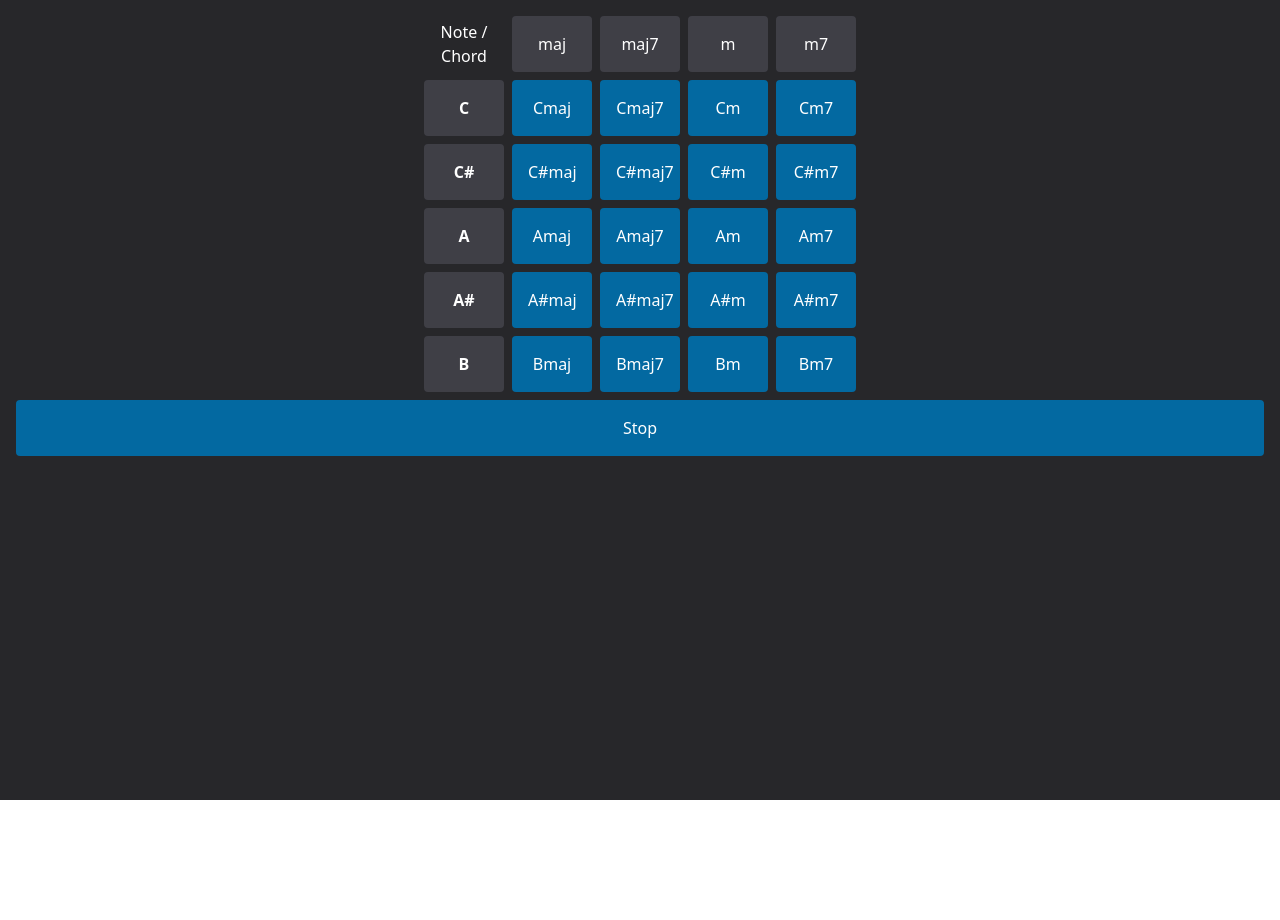
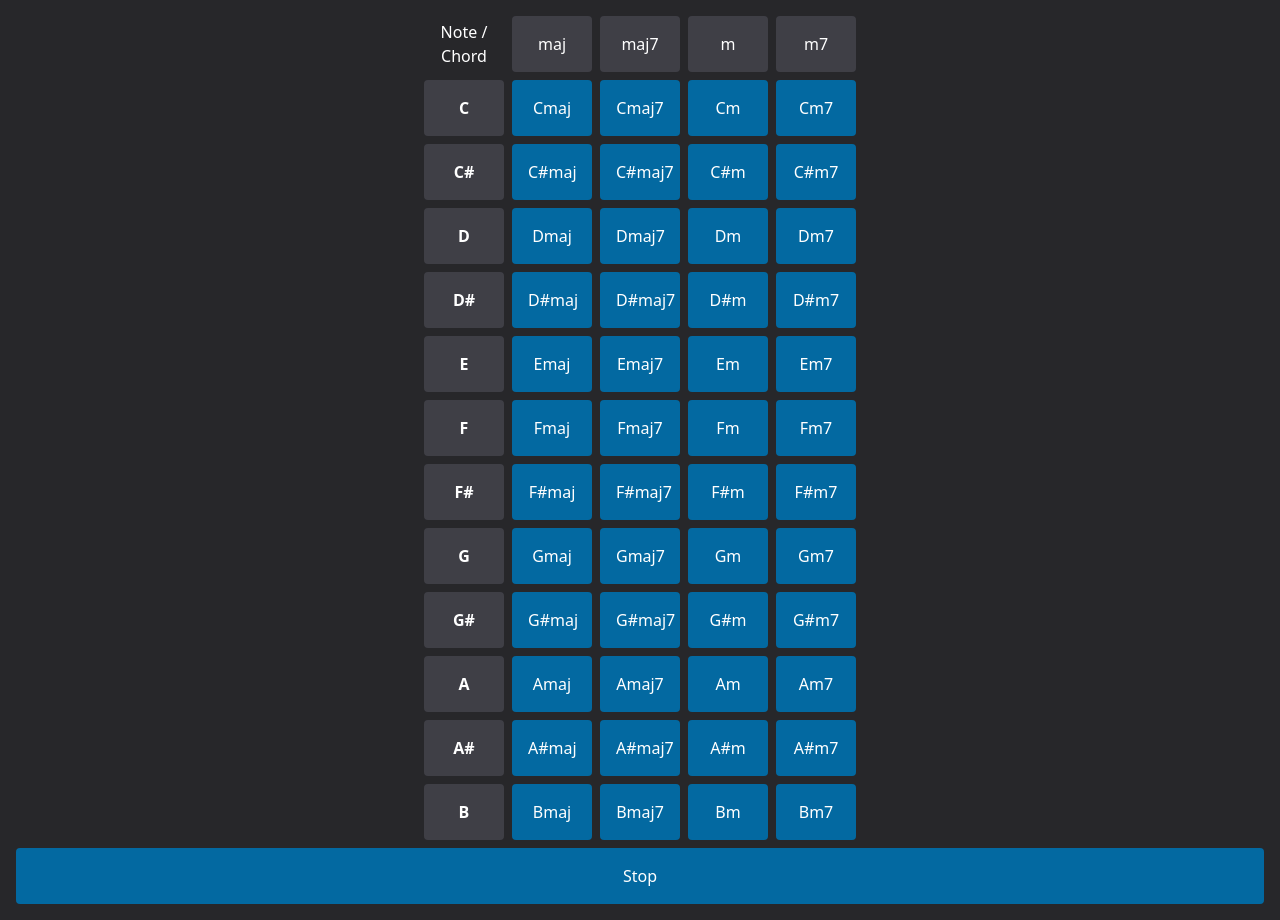
Before and after one commit to molul/chordtoy_react, a React (Vite) app: page / in a window 1280 px wide. Before the commit the page ends 800 px from the top, so only its background shows below. Built offline with nearby package versions, Linux system fonts and the light colour scheme.

Commit message:
All chords are now calculated

```diff
--- a/src/components/ChordList.jsx
+++ b/src/components/ChordList.jsx
@@ -1,12 +1,12 @@
 import { useState } from "react";
 
 import * as Tone from "tone";
-import { chords } from "../data/chords";
 import Chord from "./Chord";
 
 const synth = new Tone.PolySynth(Tone.Synth).toDestination();
 const now = Tone.now();
 const notes = ["C", "C#", "D", "D#", "E", "F", "F#", "G", "G#", "A", "A#", "B"];
+const chordTypes = ["maj", "maj7", "m", "m7"];
 
 const ChordList = () => {
   const [currentTones, setCurrentTones] = useState([]);
@@ -18,8 +18,9 @@ const ChordList = () => {
   //play a middle 'C' for the duration of an 8th note
   const play = (chordNote, chordType) => {
     stopCurrentNotes();
-    calculateChord(chordNote, chordType);
-    const chordToPlay = chords[chordNote][chordType];
+    // calculateChord(chordNote, chordType);
+    const chordToPlay = calculateChord(chordNote, chordType);
+    // const chordToPlay = chords[chordNote][chordType];
 
     setCurrentTones(chordToPlay);
 
@@ -30,32 +31,70 @@ const ChordList = () => {
     }, 1);
   };
 
-  const getRelativeNote = (note, semitones) => {
+  const playNote = (note) => {
+    stopCurrentNotes();
+    setCurrentTones([note + "4"]);
+
+    setTimeout(() => {
+      synth.triggerAttack([note + "4"], now);
+    }, 1);
+  };
+
+  const getRelativeNote = (note, semitones, baseOctave) => {
     let relNoteIndex = notes.indexOf(note) + semitones;
-    if (relNoteIndex > notes.length) {
+    let relNoteOctave = baseOctave;
+    if (relNoteIndex >= notes.length) {
       relNoteIndex -= notes.length;
+      relNoteOctave = baseOctave + 1;
     }
-
-    // console.log("REL NOTE INDEX: " + relNoteIndex);
-    // console.log("REL NOTE: " + notes[relNoteIndex]);
     const relNote = notes[relNoteIndex];
-    return { index: relNoteIndex, note: relNote };
+    return { index: relNoteIndex, note: relNote, octave: relNoteOctave };
   };
 
   const calculateChord = (note, chordType) => {
-    const noteIndex = notes.indexOf(note);
-    const baseOctave = noteIndex <= 2 ? 4 : 5;
-    console.log("BASE OCTAVE: " + baseOctave);
-    console.log("NOTE INDEX: " + noteIndex);
+    const baseOctave = 4;
+    // console.log("BASE OCTAVE: " + baseOctave);
+    // console.log("NOTE: " + note + baseOctave);
+    const notes = [note + baseOctave.toString()];
     if (chordType === "maj") {
-      let relNote = getRelativeNote(note, 4);
-      console.log(relNote.index);
-      console.log(relNote.note);
+      let relNote1 = getRelativeNote(note, 4, baseOctave);
+      let relNote2 = getRelativeNote(note, 7, baseOctave);
+      notes.push(
+        relNote1.note + relNote1.octave,
+        relNote2.note + relNote2.octave
+      );
     }
-    return note;
+    if (chordType === "maj7") {
+      let relNote1 = getRelativeNote(note, 4, baseOctave);
+      let relNote2 = getRelativeNote(note, 7, baseOctave);
+      let relNote3 = getRelativeNote(note, 11, baseOctave);
+      notes.push(
+        relNote1.note + relNote1.octave,
+        relNote2.note + relNote2.octave,
+        relNote3.note + relNote3.octave
+      );
+    }
+    if (chordType === "m") {
+      let relNote1 = getRelativeNote(note, 3, baseOctave);
+      let relNote2 = getRelativeNote(note, 7, baseOctave);
+      notes.push(
+        relNote1.note + relNote1.octave,
+        relNote2.note + relNote2.octave
+      );
+    }
+    if (chordType === "m7") {
+      let relNote1 = getRelativeNote(note, 3, baseOctave);
+      let relNote2 = getRelativeNote(note, 7, baseOctave);
+      let relNote3 = getRelativeNote(note, 10, baseOctave);
+      notes.push(
+        relNote1.note + relNote1.octave,
+        relNote2.note + relNote2.octave,
+        relNote3.note + relNote3.octave
+      );
+    }
+
+    return notes;
   };
-
-  const chordTypes = ["maj", "maj7", "m", "m7"];
 
   return (
     <div className="flex flex-col gap-2 items-center justify-center">
@@ -73,13 +112,16 @@ const ChordList = () => {
         ))}
       </div>
 
-      {Object.keys(chords).map((chordNote, index) => {
+      {notes.map((chordNote, index) => {
         return (
           <div key={index} className="flex flex-row gap-2 items-center">
-            <div className=" bg-zinc-700 text-center rounded cursor-pointer text-xs lg:text-base w-14 lg:w-20 px-2 lg:px-4 py-4 font-bold">
+            <div
+              className=" bg-zinc-700 hover:bg-zinc-600 transition-colors text-center rounded cursor-pointer text-xs lg:text-base w-14 lg:w-20 px-2 lg:px-4 py-4 font-bold"
+              onClick={() => playNote(chordNote)}
+            >
               {chordNote}
             </div>
-            {Object.keys(chords[chordNote]).map((chordType, index2) => {
+            {chordTypes.map((chordType, index2) => {
               return (
                 <div key={`${index}-${index2}`}>
                   <Chord
--- a/src/data/chords.js
+++ b/src/data/chords.js
@@ -11,6 +11,23 @@ export const chords = {
     m: ["C#4", "E4", "G#4"],
     m7: ["C#4", "E4", "G#4", "B4"],
   },
+  D: {
+    maj: ["D4", "F#4", "A4"],
+    maj7: ["D4", "F#4", "A4", "C#4"],
+    m: ["D4", "F4", "A4"],
+    m7: ["D4", "F4", "A4", "C4"],
+  },
+  "D#": {
+    maj: ["D#4", "G4", "A#4"],
+    maj7: ["D#4", "G4", "A#4", "D5"],
+    m: ["D#4", "F#4", "A#4"],
+    m7: ["D#4", "F#4", "A#4", "C#4"],
+  },
+  E: {},
+  F: {},
+  "F#": {},
+  G: {},
+  "G#": {},
   A: {
     maj: ["A4", "C#5", "E5"],
     maj7: ["A4", "C#5", "E5", "G#5"],
```
